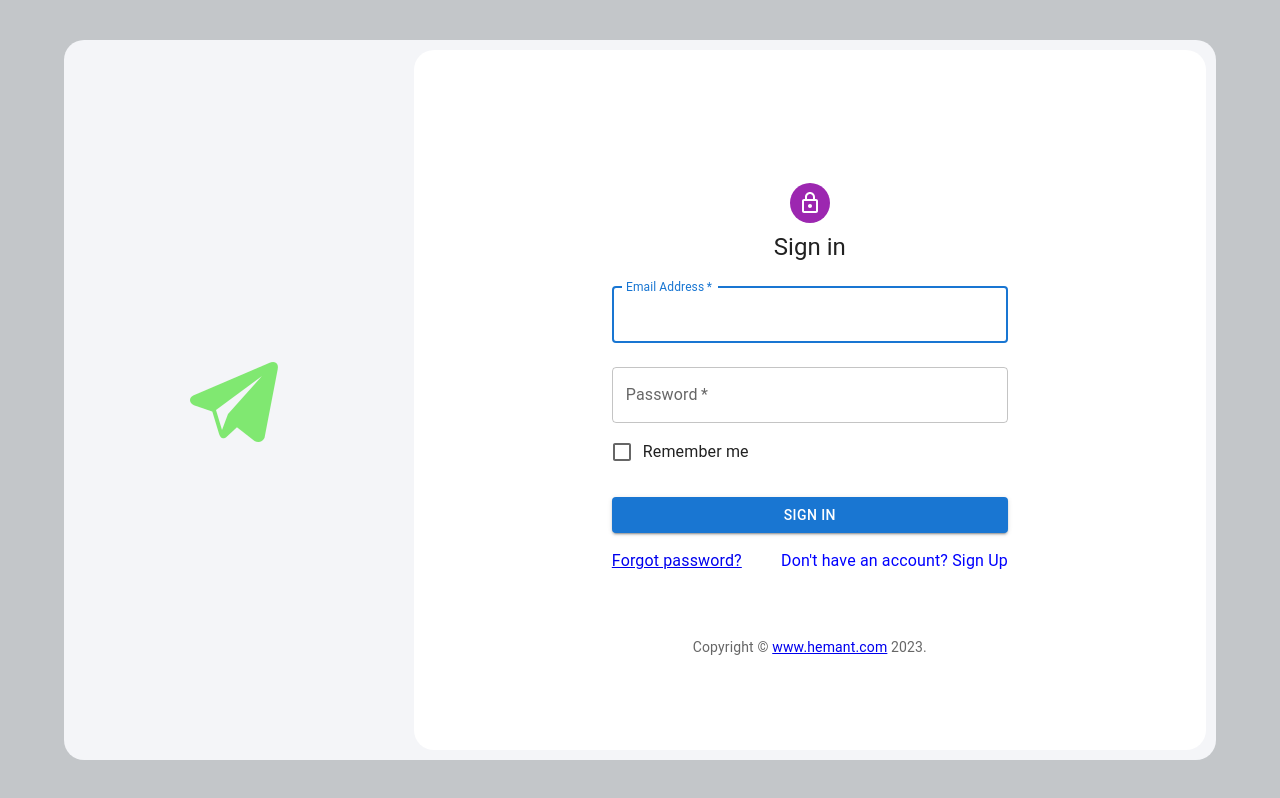
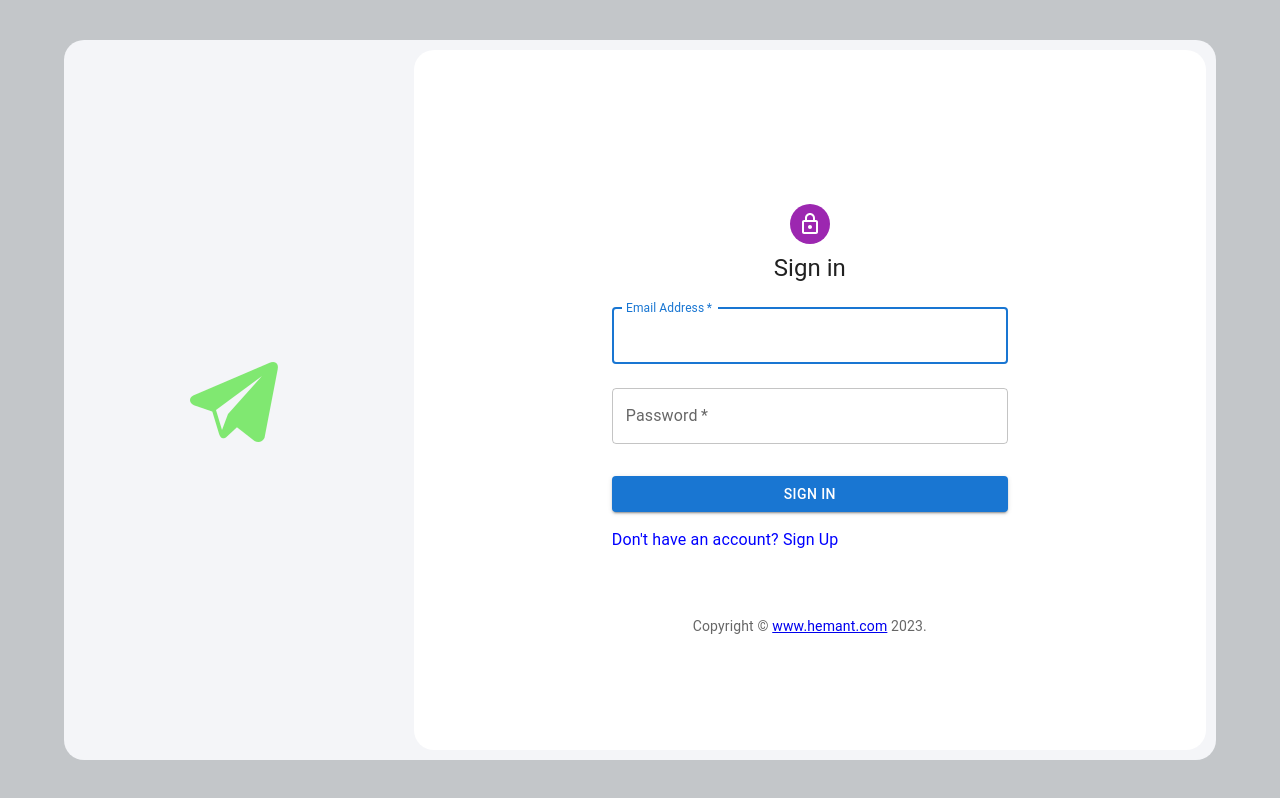
Before and after one commit to Hem2021/ChatAppFrontEnd, a React (Create React App) app: page / in a window 1280 px wide. Built offline with nearby package versions, Linux system fonts and the light colour scheme.

Commit message:
final commit1

```diff
--- a/src/App.js
+++ b/src/App.js
@@ -7,7 +7,7 @@ import WelcomeArea from './Components/WelcomeArea';
 import ChatArea from './Components/ChatArea';
 import OnlineUsers from './Components/OnlineUsers';
 import Creategroup from './Components/Creategroup';
-import Login from './Components/Login';
+import Login from './garbageComponents/Login';
 import Group from './Components/Group';
 import Test from './Components/Test';
 import Base from './Components/Base';
--- a/src/Components/Base.js
+++ b/src/Components/Base.js
@@ -266,10 +266,10 @@ function Base() {
                                 onChange={handleinput}
                                 autoComplete="current-password"
                             />
-                            <FormControlLabel
+                            {/* <FormControlLabel
                                 control={<Checkbox value="remember" color="primary" />}
                                 label="Remember me"
-                            />
+                            /> */}
                             <LoadingButton
                                 type="submit"
                                 fullWidth
@@ -285,11 +285,11 @@ function Base() {
                             {alert.active && (<><AlertUser msg={alert.msg} cause={alert.cause} resetState={resetAlertState} /> </>)}
 
                             <Grid container>
-                                <Grid item xs>
+                                {/* <Grid item xs>
                                     <Link href="#" variant="body2">
                                         Forgot password?
                                     </Link>
-                                </Grid>
+                                </Grid> */}
                                 <Grid item>
                                     <span style={{ color: "blue", cursor: "pointer" }} onClick={() => setLogin(false)}>
 
@@ -416,12 +416,12 @@ function Base() {
                                     )}
                                 </Grid>
 
-                                <Grid item xs={12}>
+                                {/* <Grid item xs={12}>
                                     <FormControlLabel
                                         control={<Checkbox value="allowExtraEmails" color="primary" />}
                                         label="I want to receive inspiration, marketing promotions and updates via email."
                                     />
-                                </Grid>
+                                </Grid> */}
                             </Grid>
 
                             <LoadingButton
--- a/src/Components/Login.js
+++ b/src/garbageComponents/Login.js
@@ -15,7 +15,7 @@ import Typography from '@mui/material/Typography';
 import Container from '@mui/material/Container';
 import axios from 'axios';
 import LoadingButton from '@mui/lab/LoadingButton';
-import AlertUser from './AlertUser';
+import AlertUser from '../Components/AlertUser';
 
 // import { createTheme, ThemeProvider } from '@mui/material/styles';
 
@@ -174,11 +174,11 @@ function Login() {
           </LoadingButton>
           {alert.active && (<><AlertUser msg={alert.msg} cause={alert.cause} resetState={resetAlertState} /> </>)}
           <Grid container>
-            <Grid item xs>
+            {/* <Grid item xs>
               <Link href="#" variant="body2">
                 Forgot password?
               </Link>
-            </Grid>
+            </Grid> */}
             <Grid item>
               <Link to={"/signUp"} variant="body2">
                 {"Don't have an account? Sign Up"}
```
Also changed, not shown: src/garbageComponents/SignUp.js (renamed from src/Components/SignUp.js, +4 -4 lines).
